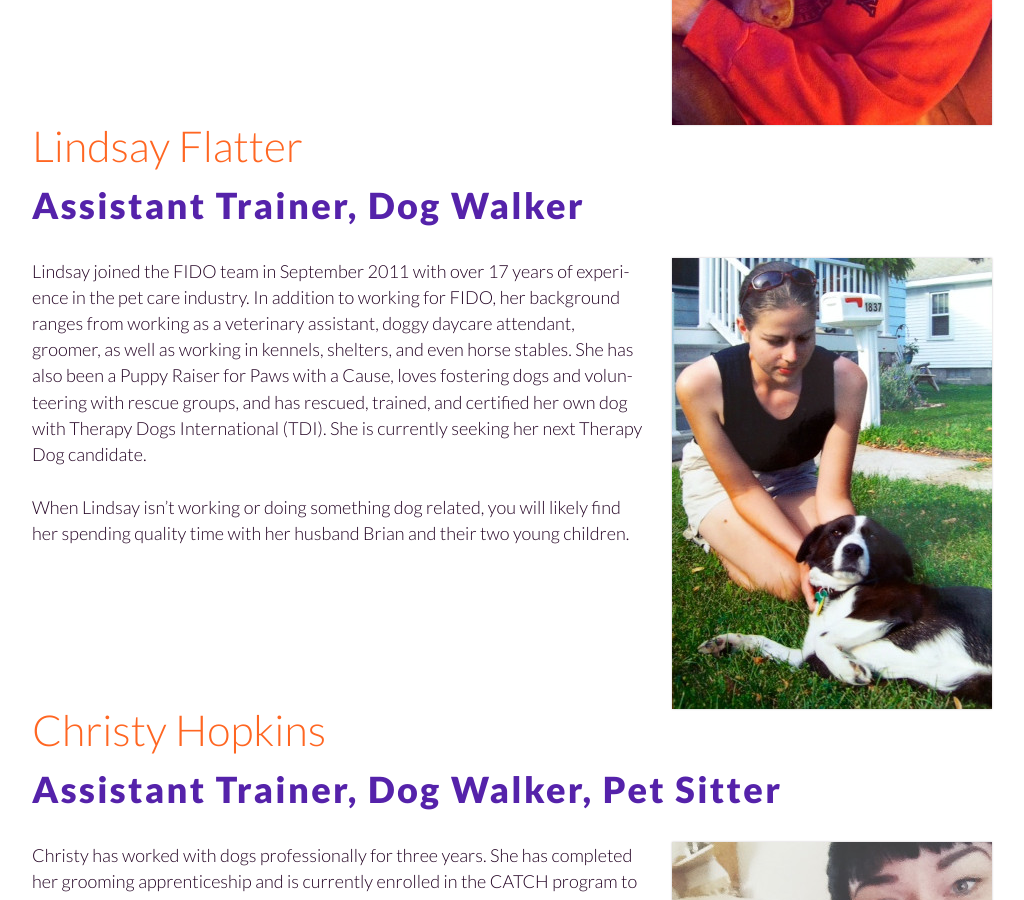
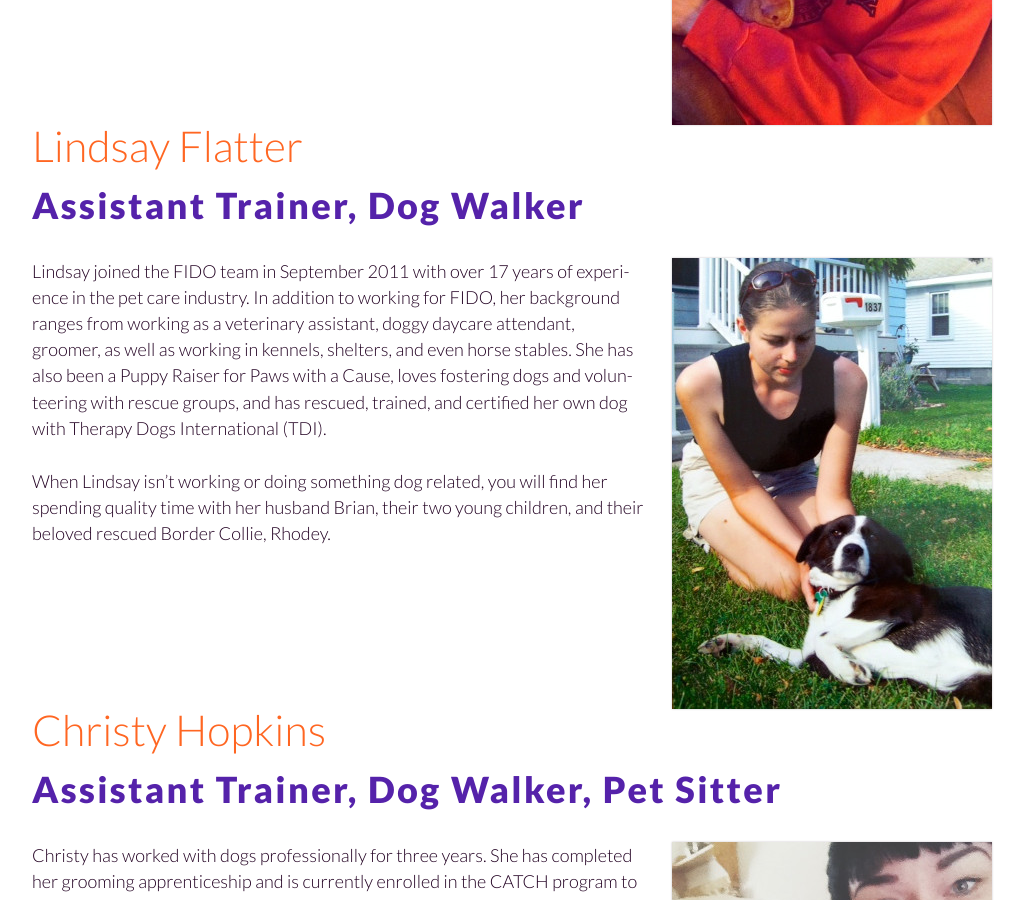
Before and after one commit to fidodogtraining/fidodogtraining.github.io, a Jekyll site: the page built from _autopages/about.md, in a window 1280 px wide and 900 px high, scrolled down 4677 px. Shown: the whole window, without its empty margins (128-1152 px from the left). Built offline with Jekyll 4.4.1, drawn with Linux system fonts in a browser that asks for light colours.

Commit message:
Update about.md

```diff
--- a/_autopages/about.md
+++ b/_autopages/about.md
@@ -158,15 +158,16 @@
 ### Assistant Trainer, Dog Walker
 
 <img class="right" src="/images/lindsay.jpg" alt="" />
-Lindsay joined the FIDO team in September 2011 with over 17 years of experience in the pet care industry.
-In addition to working for FIDO, her background ranges from working as a veterinary assistant, doggy daycare
-attendant, groomer, as well as working in kennels, shelters, and even horse stables. She has also been a
-Puppy Raiser for Paws with a Cause, loves fostering dogs and volunteering with rescue groups, and has rescued,
-trained, and certified her own dog with Therapy Dogs International (TDI). She is currently seeking her next
-Therapy Dog candidate.
+Lindsay joined the FIDO team in September 2011 with over 17 years of experience in the pet care industry. In addition to
+working for FIDO, her background ranges from working as a veterinary assistant, doggy daycare attendant, groomer, as well as
+working in kennels, shelters, and even horse stables. She has also been a Puppy Raiser for Paws with a Cause, loves fostering
+dogs and volunteering with rescue groups, and has rescued, trained, and certified her own dog with Therapy Dogs International
+(TDI).
 
-When Lindsay isn't working or doing something dog related, you will likely find her spending quality time
-with her husband Brian and their two young children.
+When Lindsay isn’t working or doing something dog related, you will find her spending quality time with her husband Brian,
+their two young children, and their beloved rescued Border Collie, Rhodey.
+
+
 </section>
 
 <section class="region">
```
